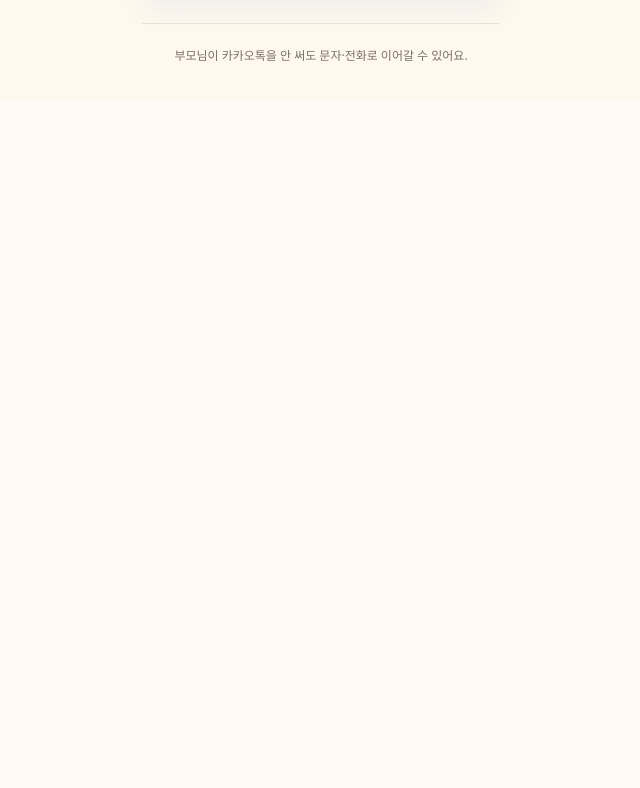
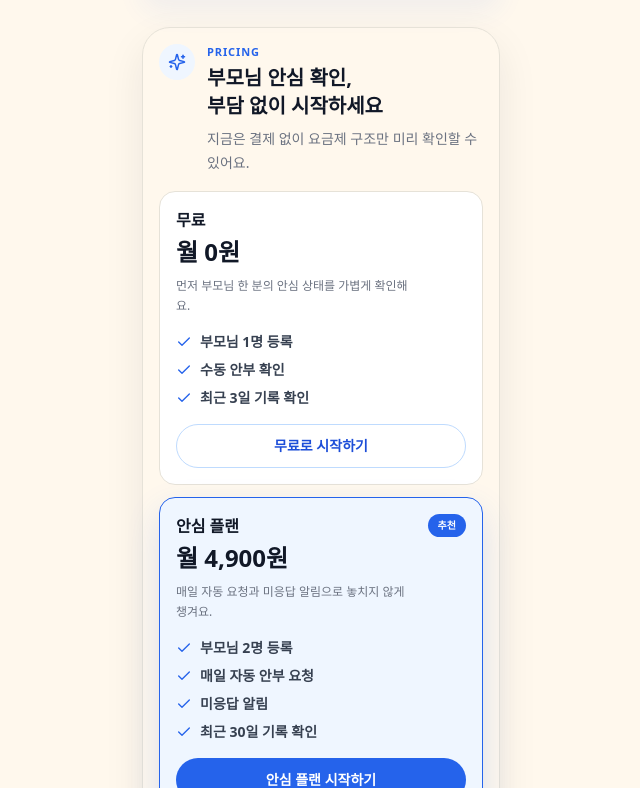
Before and after one commit to hotoksusu/Thinking-of-You, a Next.js app: page / in a window 1280 px wide. Shown: the part 1052-1840 px from the top of the page, without its empty margins (319-959 px from the left). Before the commit the page ends 1152 px from the top, so only its background shows below. Built offline with nearby package versions, Linux system fonts and the light colour scheme; a web font is replaced by a local one.

Commit message:
feat: add pricing plan section

```diff
--- a/app/page.tsx
+++ b/app/page.tsx
@@ -11,6 +11,7 @@ import {
   MessageCircle,
   ShieldCheck,
 } from "lucide-react";
+import { PricingSection } from "@/components/pricing-section";
 import { SampleStartButton } from "@/components/sample-start-button";
 
 const alertTags = ["오늘 응답 없음", "약 복용 미확인", "컨디션 나쁨", "2일 연속 미응답"];
@@ -149,6 +150,8 @@ export default function Home() {
           </div>
         </section>
 
+        <PricingSection />
+
         <footer className="mt-6 border-t border-brand-line pt-5 text-center text-xs leading-6 text-stone-500">
           부모님이 카카오톡을 안 써도 문자·전화로 이어갈 수 있어요.
         </footer>
--- /dev/null
+++ b/src/components/pricing-section.tsx
@@ -0,0 +1,87 @@
+"use client";
+
+import { useState } from "react";
+import { Check, Sparkles } from "lucide-react";
+import { pricingPlans, type PricingPlanId } from "@/lib/pricing";
+
+export function PricingSection() {
+  const [selectedPlan, setSelectedPlan] = useState<PricingPlanId | null>(null);
+  const selected = pricingPlans.find((plan) => plan.id === selectedPlan);
+
+  return (
+    <section className="mt-7 rounded-[1.75rem] border border-brand-line bg-white/82 p-4 shadow-[0_16px_42px_rgba(15,23,42,0.08)]">
+      <div className="flex items-start gap-3">
+        <span className="flex size-9 shrink-0 items-center justify-center rounded-full bg-[#EFF6FF] text-[#2563EB]">
+          <Sparkles size={18} aria-hidden />
+        </span>
+        <div>
+          <p className="text-[11px] font-black uppercase tracking-[0.08em] text-[#2563EB]">
+            Pricing
+          </p>
+          <h2 className="mt-1 text-xl font-black leading-snug text-[#111827]">
+            부모님 안심 확인,
+            <br />
+            부담 없이 시작하세요
+          </h2>
+          <p className="mt-2 text-sm leading-6 text-[#6B7280]">
+            지금은 결제 없이 요금제 구조만 미리 확인할 수 있어요.
+          </p>
+        </div>
+      </div>
+
+      <div className="mt-4 space-y-3">
+        {pricingPlans.map((plan) => (
+          <article
+            key={plan.id}
+            className={[
+              "relative rounded-2xl border p-4 transition",
+              plan.highlighted
+                ? "border-[#2563EB] bg-[#EFF6FF] shadow-[0_14px_34px_rgba(37,99,235,0.16)]"
+                : "border-brand-line bg-white",
+            ].join(" ")}
+          >
+            {plan.highlighted ? (
+              <span className="absolute right-4 top-4 rounded-full bg-[#2563EB] px-2.5 py-1 text-[10px] font-black text-white">
+                추천
+              </span>
+            ) : null}
+            <div className="pr-14">
+              <h3 className="text-base font-black text-[#111827]">{plan.name}</h3>
+              <p className="mt-1 text-2xl font-black text-[#111827]">{plan.price}</p>
+              <p className="mt-2 text-xs leading-5 text-[#6B7280]">{plan.description}</p>
+            </div>
+            <ul className="mt-4 space-y-2">
+              {plan.features.map((feature) => (
+                <li key={feature} className="flex items-start gap-2 text-sm font-semibold text-[#374151]">
+                  <Check size={16} className="mt-0.5 shrink-0 text-[#2563EB]" aria-hidden />
+                  <span>{feature}</span>
+                </li>
+              ))}
+            </ul>
+            <button
+              type="button"
+              className={[
+                "mt-4 flex min-h-11 w-full items-center justify-center rounded-full px-4 text-sm font-black transition active:scale-[0.98]",
+                plan.highlighted
+                  ? "bg-[#2563EB] text-white hover:bg-[#1D4ED8]"
+                  : "border border-[#BFDBFE] bg-white text-[#1D4ED8] hover:bg-[#EFF6FF]",
+              ].join(" ")}
+              onClick={() => setSelectedPlan(plan.id)}
+            >
+              {plan.cta}
+            </button>
+          </article>
+        ))}
+      </div>
+
+      {selected ? (
+        <div className="mt-4 rounded-2xl border border-[#BFDBFE] bg-[#EFF6FF] px-4 py-3 text-sm leading-6 text-[#1D4ED8]">
+          <p className="font-black">{selected.name}을 선택했어요.</p>
+          <p className="mt-1 text-xs font-semibold">
+            실제 결제는 아직 연결하지 않았고, 이후 토스페이먼츠/카카오페이/Stripe 연동을 붙일 수 있게 준비해두었습니다.
+          </p>
+        </div>
+      ) : null}
+    </section>
+  );
+}
--- /dev/null
+++ b/src/lib/pricing.ts
@@ -0,0 +1,49 @@
+export type PricingPlanId = "free" | "safety" | "family";
+
+export type PricingPlan = {
+  id: PricingPlanId;
+  name: string;
+  price: string;
+  description: string;
+  features: string[];
+  cta: string;
+  highlighted?: boolean;
+};
+
+export const pricingPlans: PricingPlan[] = [
+  {
+    id: "free",
+    name: "무료",
+    price: "월 0원",
+    description: "먼저 부모님 한 분의 안심 상태를 가볍게 확인해요.",
+    features: ["부모님 1명 등록", "수동 안부 확인", "최근 3일 기록 확인"],
+    cta: "무료로 시작하기",
+  },
+  {
+    id: "safety",
+    name: "안심 플랜",
+    price: "월 4,900원",
+    description: "매일 자동 요청과 미응답 알림으로 놓치지 않게 챙겨요.",
+    features: [
+      "부모님 2명 등록",
+      "매일 자동 안부 요청",
+      "미응답 알림",
+      "최근 30일 기록 확인",
+    ],
+    cta: "안심 플랜 시작하기",
+    highlighted: true,
+  },
+  {
+    id: "family",
+    name: "가족 플랜",
+    price: "월 9,900원",
+    description: "가족이 함께 부모님의 이상 신호와 기록을 확인해요.",
+    features: [
+      "부모님/가족 최대 5명 등록",
+      "가족 구성원 공유",
+      "긴급 연락처 알림",
+      "최근 90일 기록 확인",
+    ],
+    cta: "가족 플랜 보기",
+  },
+];
```
